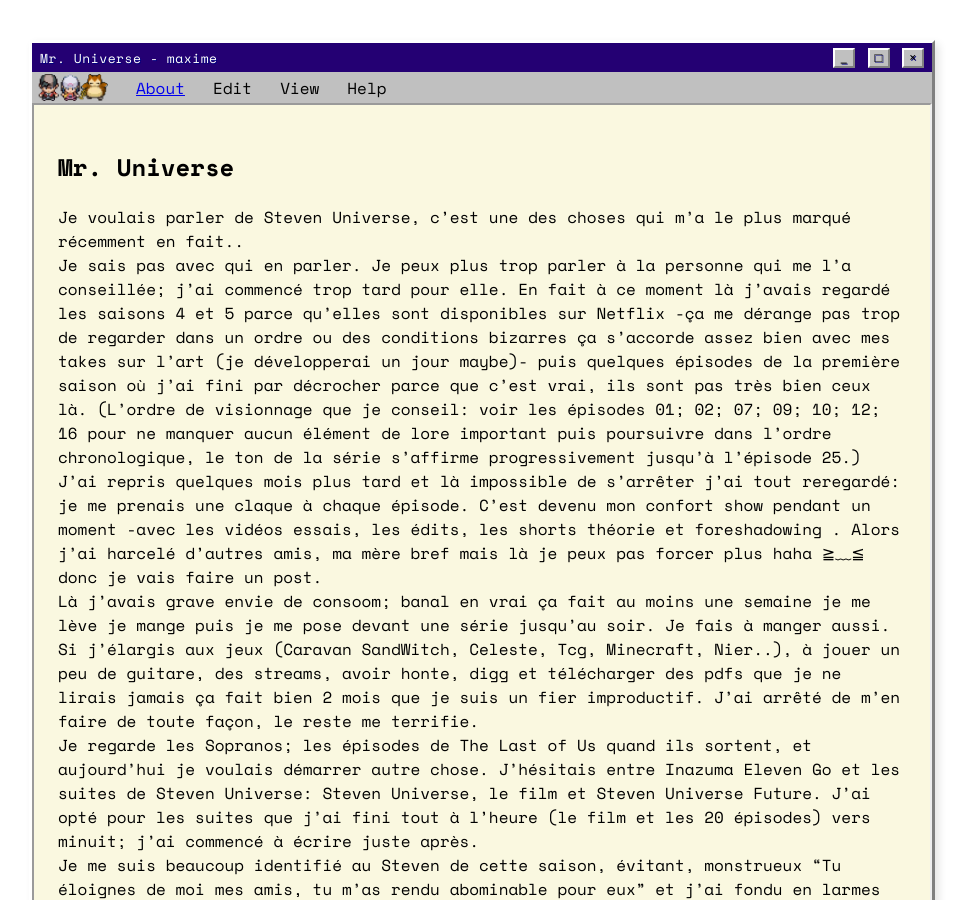
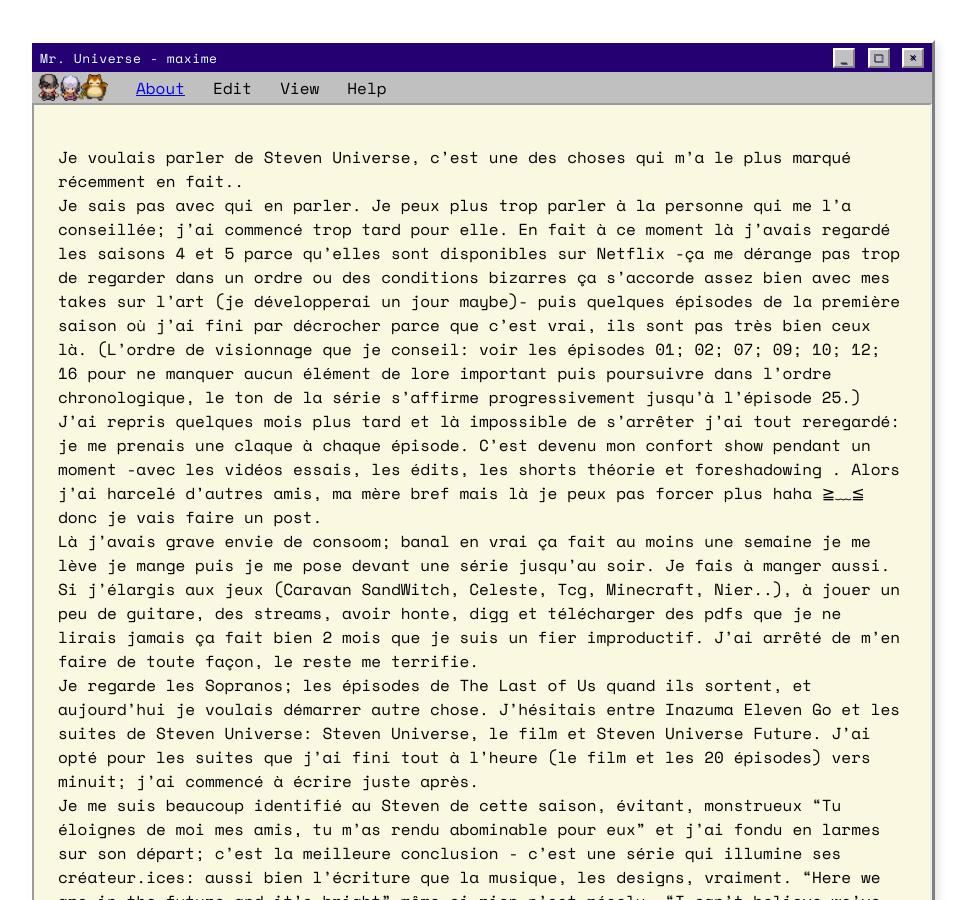
Before and after one commit to 3imaginaryboys3/3imaginaryboys3.github.io, a Jekyll site: the page built from _posts/2025-05-30-mr-universe.md, in a window 1280 px wide and 900 px high. Shown: the whole window, without its empty margins (158-1128 px from the left). Built offline with Jekyll 4.4.1, drawn with Linux system fonts in a browser that asks for light colours; some web fonts are replaced; comment, search, counter and statistics services are not loaded.

Commit message:
Create 2025-05-30-mr-universe.md

```diff
--- a/_posts/2025-05-30-mr-universe.md
+++ b/_posts/2025-05-30-mr-universe.md
@@ -5,8 +5,6 @@ author: maxime
 layout: old_internet
 logo: Perso_Max.png
 ---
-## Mr. Universe
-
 Je voulais parler de Steven Universe, c’est une des choses qui m’a le plus marqué récemment en fait..
 Je sais pas avec qui en parler. Je peux plus trop parler à la personne qui me l’a conseillée; j’ai commencé trop tard pour elle. En fait à ce moment là j'avais regardé les saisons 4 et 5 parce qu'elles sont disponibles sur Netflix -ça me dérange pas trop de regarder dans un ordre ou des conditions bizarres ça s’accorde assez bien avec mes takes sur l’art (je développerai un jour maybe)- puis quelques épisodes de la première saison où j’ai fini par décrocher parce que c’est vrai, ils sont pas très bien ceux là.
 (L’ordre de visionnage que je conseil: voir les épisodes 01; 02; 07; 09; 10; 12; 16 pour ne manquer aucun élément de lore important puis poursuivre dans l’ordre chronologique, le ton de la série s’affirme progressivement jusqu’à l’épisode 25.)
```
